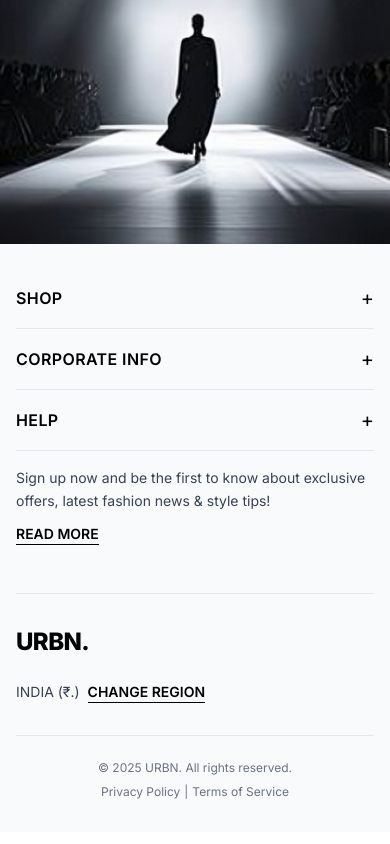
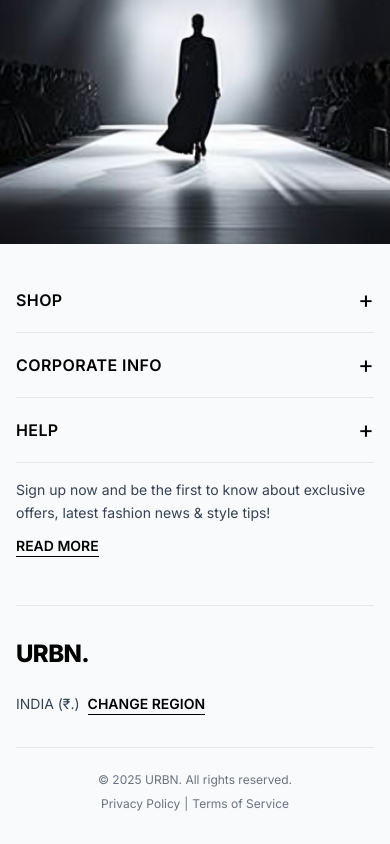
Before and after one commit to uxtocode/URBN, a React (Vite) app: page / in a window 390 px wide. Shown: the part 3806-4650 px from the top of the page. Built offline with nearby package versions, Linux system fonts and the light colour scheme.

Commit message:
updated footer

```diff
--- a/src/components/Layout/Footer.jsx
+++ b/src/components/Layout/Footer.jsx
@@ -55,10 +55,10 @@ const Footer = () => {
                   <h3 className="font-semibold text-black uppercase tracking-wide">
                     {section.title}
                   </h3>
-                  <span className="md:hidden text-xl">{isOpen ? '−' : '+'}</span>
+                  <span className="md:hidden text-2xl">{isOpen ? '−' : '+'}</span>
                 </button>
                 <ul
-                  className={`mt-2 space-y-3 transition-all duration-300 ease-in-out overflow-hidden ${isOpen ? 'max-h-96' : 'max-h-0'
+                  className={`mt-2 space-y-4 transition-all duration-300 ease-in-out overflow-hidden ${isOpen ? 'max-h-96' : 'max-h-0'
                     } md:max-h-full md:mt-4`}
                 >
                   {section.links.map((link, linkIndex) => (
```
